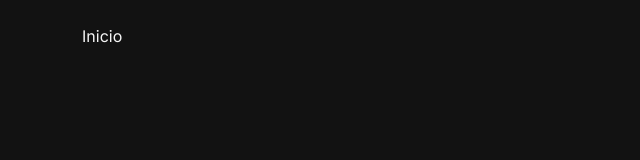
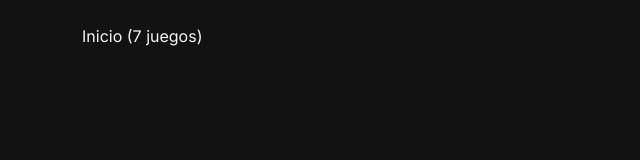
Before and after one commit to Franc-Devel/byte-brothers-rolling-gamer, a React (Vite) app: page / in a window 1280 px wide. Shown: the top 160 px of the page, without its empty margins (0-640 px from the left). Built offline with nearby package versions, Linux system fonts and the light colour scheme.

Commit message:
feat(C03): implementar persistencia del catalogo en localStorage

```diff
--- a/src/App.jsx
+++ b/src/App.jsx
@@ -1,13 +1,41 @@
+import { useState, useEffect } from "react";
 import { BrowserRouter, Routes, Route, Navigate } from "react-router-dom";
+import juegosIniciales from "./data/juegosIniciales.js";
+
+const PRODUCTOS_KEY = "productosKey";
 
 function App() {
+  const [productos, setProductos] = useState(() => {
+    try {
+      const guardados = localStorage.getItem(PRODUCTOS_KEY);
+      const parsed = guardados ? JSON.parse(guardados) : null;
+      return Array.isArray(parsed) && parsed.length > 0 ? parsed : juegosIniciales;
+    } catch {
+      return juegosIniciales;
+    }
+  });
+
+  useEffect(() => {
+    localStorage.setItem(PRODUCTOS_KEY, JSON.stringify(productos));
+  }, [productos]);
+
   return (
     <BrowserRouter>
       <main className="container py-4 flex-grow-1">
         <Routes>
-          <Route path="/" element={<div>Inicio</div>} />
+          <Route path="/" element={<div>Inicio ({productos.length} juegos)</div>} />
           <Route path="/administrador" element={<Navigate to="/admin" replace />} />
-          <Route path="/admin" element={<div>Administrador</div>} />
+          <Route
+            path="/admin"
+            element={
+              <div>
+                Administrador ({productos.length})
+                <button type="button" className="btn btn-sm btn-outline-secondary ms-2" onClick={() => setProductos(juegosIniciales)}>
+                  Restablecer
+                </button>
+              </div>
+            }
+          />
           <Route path="*" element={<Navigate to="/404" replace />} />
           <Route path="/404" element={<div>Página no encontrada</div>} />
         </Routes>
```
